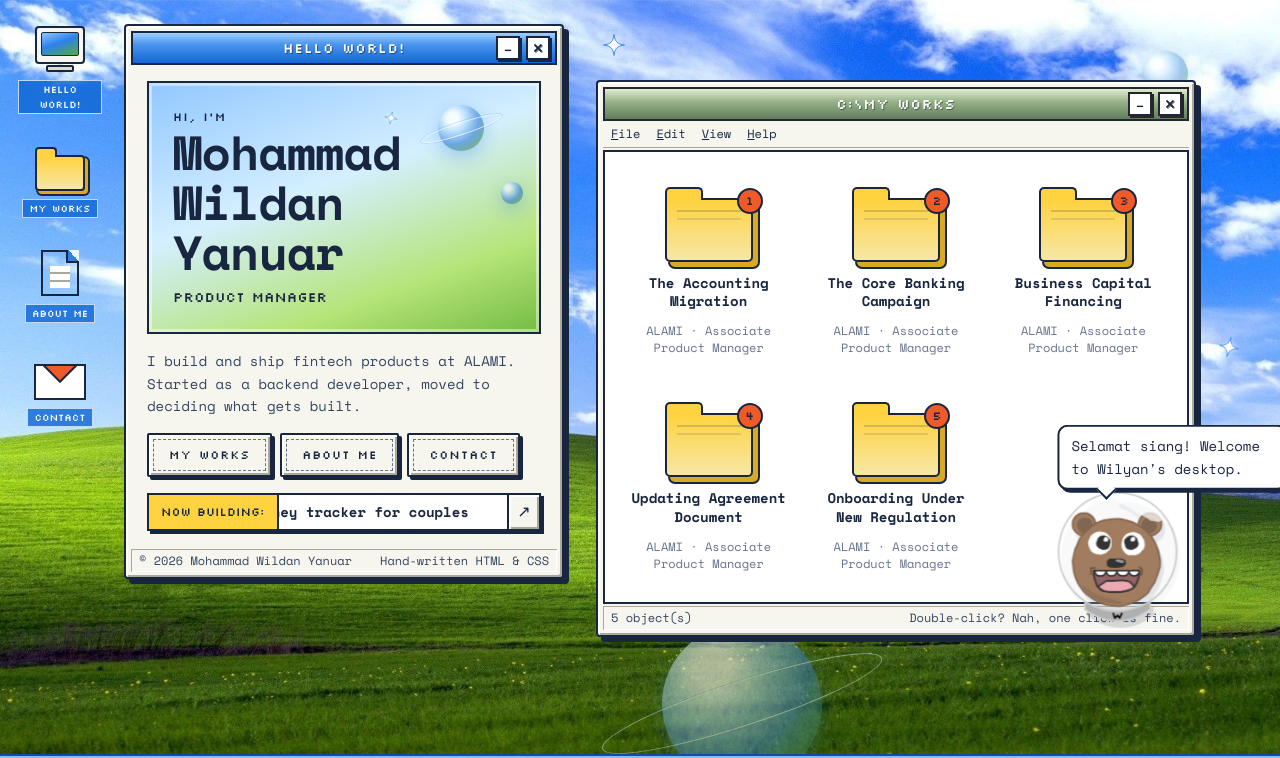
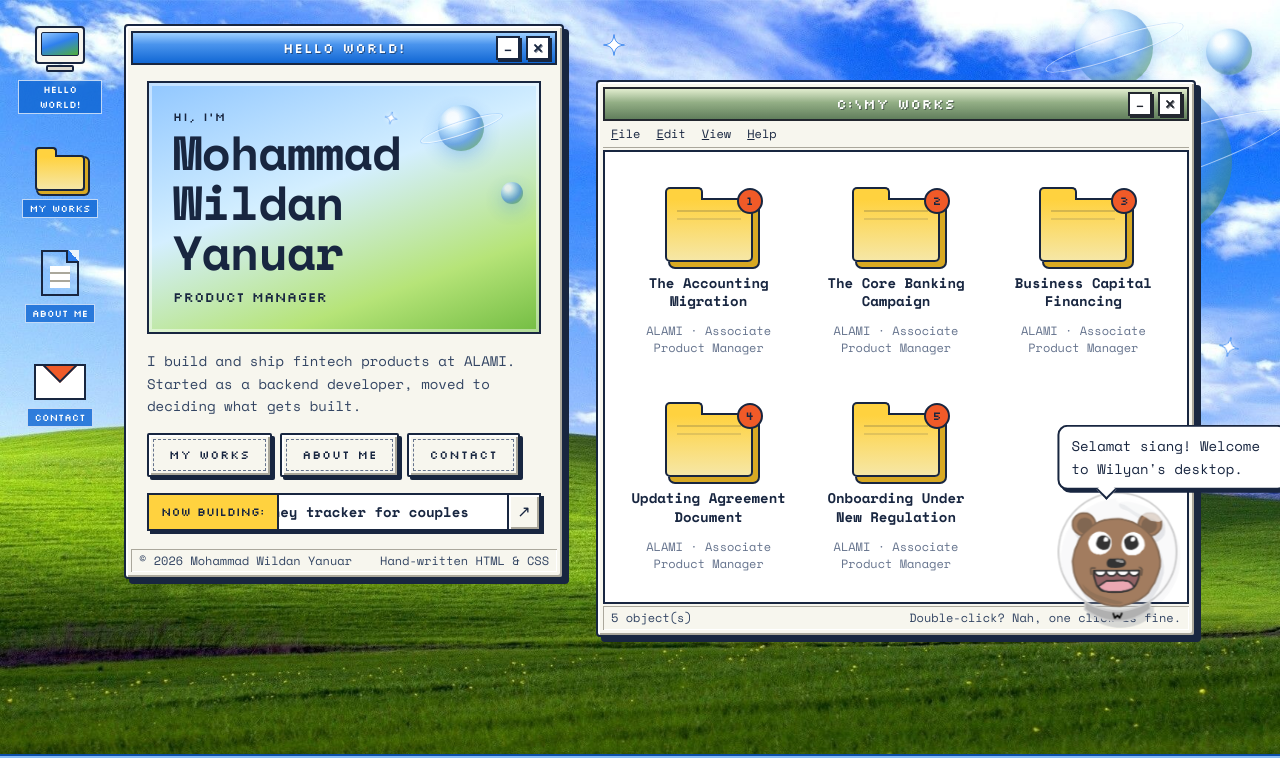
Before and after one commit to DarkosidoWilyan/personal-website-workwithwilyan, a plain HTML site: page index.html in a window 1280 px wide. Shown: the top 758 px of the page. Drawn offline with nearby package versions, Linux system fonts and the light colour scheme.

Commit message:
Move wallpaper planets into the sky
Co-Authored-By: ItsWilyan <wilyan9499@gmail.com>

```diff
--- a/index.html
+++ b/index.html
@@ -43,9 +43,9 @@
     <div class="screen" id="screen">
 
       <div class="wallpaper" aria-hidden="true">
-        <span class="planet planet--xl planet--ringed" style="--x:58%;--y:94%"></span>
-        <span class="planet planet--sm" style="--x:91%;--y:10%"></span>
-        <span class="planet planet--md planet--ringed" style="--x:72%;--y:30%"></span>
+        <span class="planet planet--xl planet--ringed" style="--x:90%;--y:22%"></span>
+        <span class="planet planet--sm" style="--x:96%;--y:7%"></span>
+        <span class="planet planet--md planet--ringed" style="--x:87%;--y:7%"></span>
         <svg class="sparkle" style="--x:20%;--y:12%;--s:34px"><use href="#sparkle"/></svg>
         <svg class="sparkle" style="--x:48%;--y:6%;--s:22px"><use href="#sparkle"/></svg>
         <svg class="sparkle" style="--x:96%;--y:46%;--s:28px"><use href="#sparkle"/></svg>
--- a/style.css
+++ b/style.css
@@ -110,7 +110,7 @@ kbd {
 }
 
 .wallpaper .planet {
-  opacity: 0.58;
+  opacity: 0.78;
 }
 
 .wallpaper .sparkle:nth-of-type(2n) { animation-delay: -1.4s; }
```
Also changed, not shown: template.html (+3 -3 lines).
